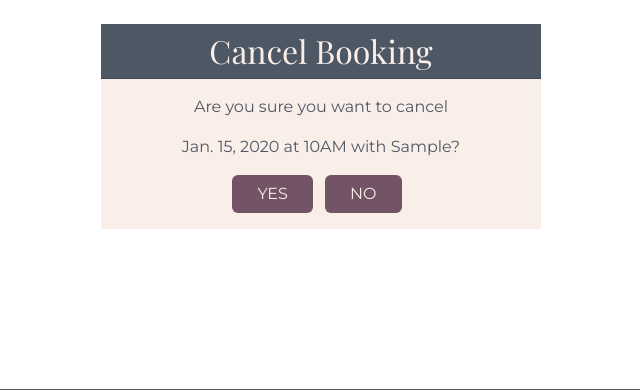
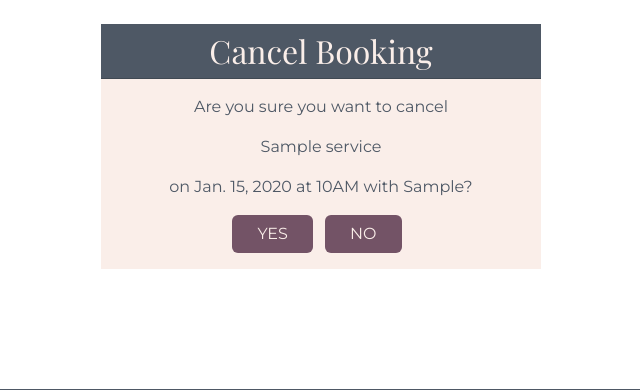
Before and after one commit to JPatel87/locks-of-lush, a Django app: page /bookings/delete/1 in a window 1280 px wide. Shown: the part 95-485 px from the top of the page, without its empty margins (319-959 px from the left). Run offline with Django 3.2, Linux system fonts and the light colour scheme; tables that the repository leaves empty hold one stand-in row (values such as "Sample post").

Commit message:
Change to delete template page text

```diff
--- a/bookings/templates/bookings/delete_bookings.html
+++ b/bookings/templates/bookings/delete_bookings.html
@@ -24,7 +24,8 @@
               <form class="page-card-body" method="POST">
                 {% csrf_token %}
                 <p>Are you sure you want to cancel</p>
-                <p>{{ bookings.date }} at {{ bookings.get_time_display }} with {{ bookings.stylist }}?</p>
+                <p>{{ bookings.service }}</p>
+                <p>on {{ bookings.date }} at {{ bookings.get_time_display }} with {{ bookings.stylist }}?</p>
                 <button class="btn action-btn mb-3 px-4" type="submit">Yes</button>
                 <a href="{{ bookings_url }}" class="btn action-btn mb-3 px-4 mx-2">No</a>
               </form>
```
